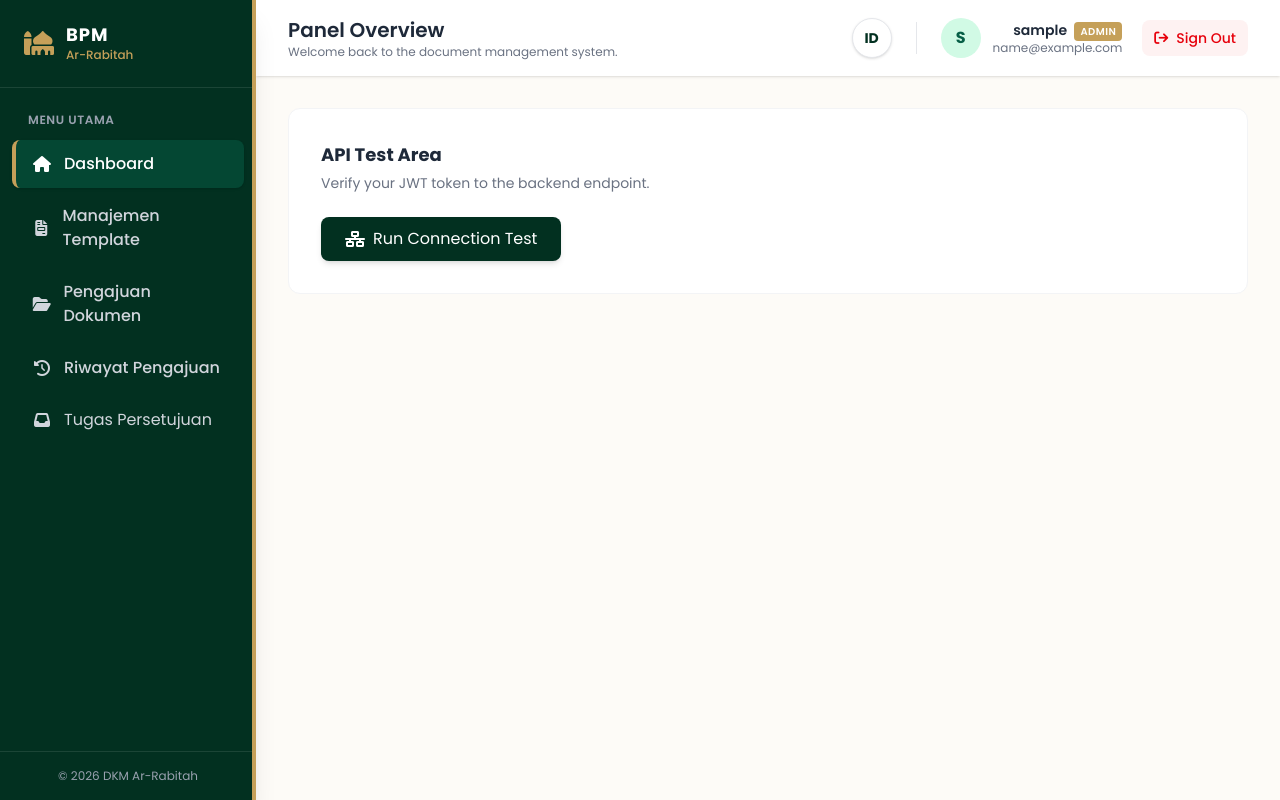
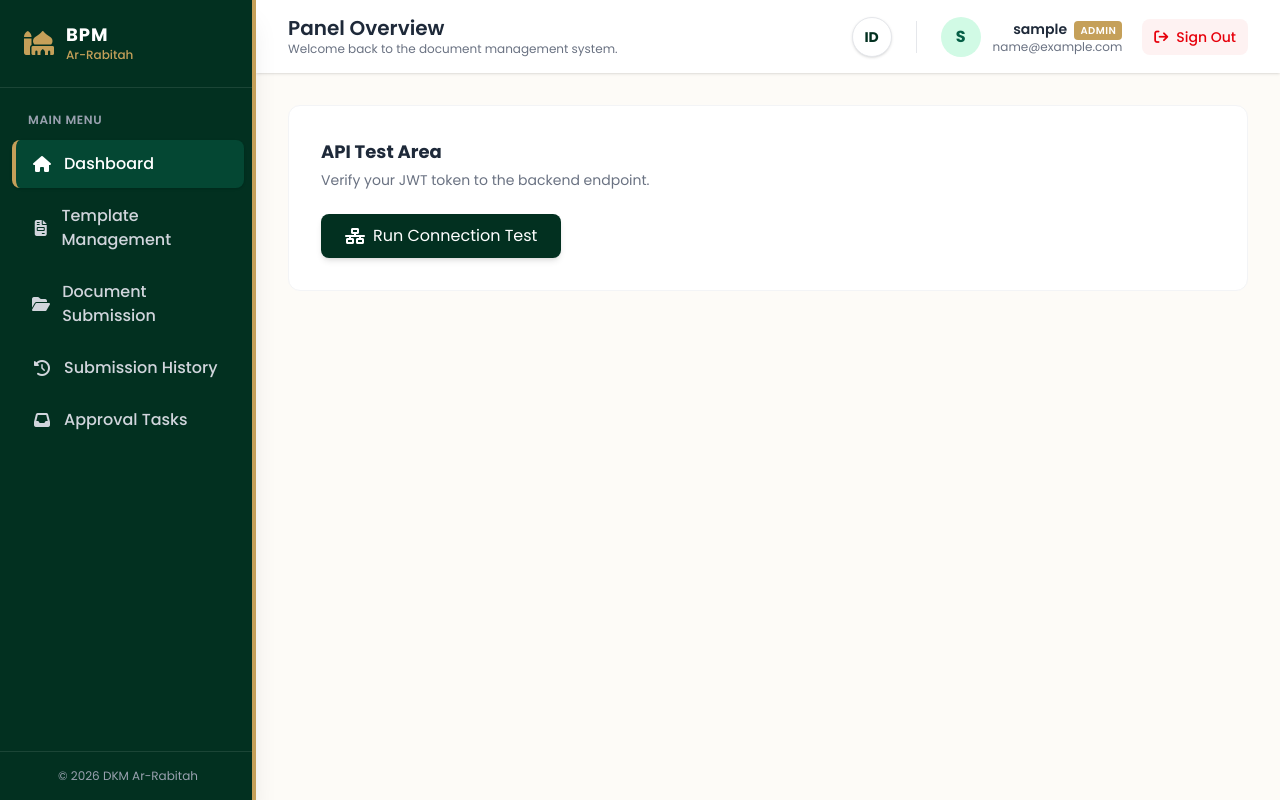
Before and after one commit to MhmdAkbar/wasiat-arrabitah-fe, a React (Vite) app: page /dashboard in a window 1280 px wide. Built offline with nearby package versions, Linux system fonts and the light colour scheme; no server answers; sample sign-in values are in the browser's storage.

Commit message:
refactor: implement humberger navbar

```diff
--- a/src/components/molecules/template/TemplateBasicInfo.jsx
+++ b/src/components/molecules/template/TemplateBasicInfo.jsx
@@ -7,13 +7,13 @@ export default function TemplateBasicInfo({ code, setCode, name, setName }) {
     <div className="grid grid-cols-1 md:grid-cols-2 gap-4 bg-white p-5 rounded-xl border border-gray-200 shadow-sm">
       <div>
         <label className="block text-sm font-semibold text-gray-700 mb-1">{t('template.code')}</label>
-        <input type="text" required placeholder="FRM-CUTI-01"
+        <input type="text" required placeholder="FRM-LEAVE-01"
           value={code} onChange={(e) => setCode(e.target.value.toUpperCase())}
           className="w-full px-4 py-2.5 border border-gray-200 rounded-lg focus:ring-2 focus:ring-mosque-primary outline-none text-sm uppercase" />
       </div>
       <div>
         <label className="block text-sm font-semibold text-gray-700 mb-1">{t('template.name')}</label>
-        <input type="text" required placeholder="Form Pengajuan Cuti"
+        <input type="text" required placeholder="Leave Request Form"
           value={name} onChange={(e) => setName(e.target.value)}
           className="w-full px-4 py-2.5 border border-gray-200 rounded-lg focus:ring-2 focus:ring-mosque-primary outline-none text-sm" />
       </div>
--- a/src/components/molecules/workflow/WorkflowStepBuilder.jsx
+++ b/src/components/molecules/workflow/WorkflowStepBuilder.jsx
@@ -6,7 +6,7 @@ export default function WorkflowStepBuilder({ approverRoles, onAdd, onRemove, on
 
   return (
     <div className="space-y-3 relative">
-      {/* Garis vertikal penghubung (UI Connector) */}
+      {/* Vertical connector line (UI Connector) */}
       <div className="absolute left-4 top-2 bottom-2 w-0.5 bg-gray-200 -z-10"></div>
 
       {approverRoles.map((item, index) => (
--- a/src/components/organisms/layout/Navbar.jsx
+++ b/src/components/organisms/layout/Navbar.jsx
@@ -2,17 +2,16 @@ import { useNavigate } from "react-router-dom";
 import { useTranslation } from "react-i18next";
 import LangToggle from "@/components/atoms/LangToggle";
 
-export default function Navbar() {
+// Terima prop toggleSidebar
+export default function Navbar({ toggleSidebar }) {
   const { t } = useTranslation();
   const navigate = useNavigate();
 
-  // Mengambil data dinamis dari localStorage yang diset saat login
   const email = localStorage.getItem("userEmail") || "admin@arrabitah.id";
   const name = localStorage.getItem("userName") || "Administrator";
   const role = localStorage.getItem("userRole") || "staff";
 
   const handleLogout = () => {
-    // Bersihkan semua data kredensial
     localStorage.removeItem("token");
     localStorage.removeItem("userEmail");
     localStorage.removeItem("userName");
@@ -21,21 +20,35 @@ export default function Navbar() {
   };
 
   return (
-    <header className="bg-white shadow-sm px-8 py-4 flex justify-between items-center sticky top-0 z-0">
-      <div>
-        <h3 className="text-xl font-semibold text-gray-800">
-          {t("dashboard.welcome_title")}
-        </h3>
-        <p className="text-xs text-gray-500">{t("dashboard.welcome_desc")}</p>
+    <header className="bg-white shadow-sm px-4 md:px-8 py-4 flex justify-between items-center z-10 shrink-0 relative">
+
+      {/* Sisi Kiri: Tombol Hamburger & Judul */}
+      <div className="flex items-center gap-4">
+        {/* Tombol Hamburger dengan efek active/klik smooth */}
+        <button
+          onClick={toggleSidebar}
+          className="md:hidden text-gray-600 hover:text-mosque-primary focus:outline-none transition-transform duration-200 active:scale-90"
+        >
+          <i className="fa-solid fa-bars text-2xl"></i>
+        </button>
+
+        <div>
+          <h3 className="text-lg md:text-xl font-semibold text-gray-800 leading-tight">
+            {t("dashboard.welcome_title")}
+          </h3>
+          <p className="text-xs text-gray-500 hidden sm:block">{t("dashboard.welcome_desc")}</p>
+        </div>
       </div>
-      <div className="flex items-center gap-6">
+
+      {/* Sisi Kanan: Profil & Logout */}
+      <div className="flex items-center gap-4 md:gap-6">
         <LangToggle />
-        <div className="h-8 w-px bg-gray-200"></div>
+        <div className="h-8 w-px bg-gray-200 hidden sm:block"></div>
         <div className="flex items-center gap-3">
-          <div className="w-10 h-10 rounded-full bg-mosque-light flex items-center justify-center text-mosque-primary font-bold uppercase">
-            {name.charAt(0)} {/* Menampilkan inisial nama */}
+          <div className="w-9 h-9 md:w-10 md:h-10 rounded-full bg-mosque-light flex items-center justify-center text-mosque-primary font-bold uppercase shrink-0">
+            {name.charAt(0)}
           </div>
-          <div className="text-sm text-right hidden md:block">
+          <div className="text-sm text-right hidden lg:block">
             <div className="font-semibold text-gray-800">
               {name}{" "}
               <span className="text-[10px] bg-mosque-gold text-white px-1.5 py-0.5 rounded-sm uppercase tracking-wider ml-1">
@@ -46,10 +59,10 @@ export default function Navbar() {
           </div>
           <button
             onClick={handleLogout}
-            className="ml-2 text-sm bg-red-50 text-red-600 px-3 py-2 rounded-lg hover:bg-red-100 transition font-medium flex items-center gap-2"
+            className="ml-1 md:ml-2 text-sm bg-red-50 text-red-600 px-3 py-2 rounded-lg hover:bg-red-100 transition-colors font-medium flex items-center gap-2"
           >
             <i className="fa-solid fa-arrow-right-from-bracket"></i>
-            <span className="hidden lg:inline">{t("dashboard.logout")}</span>
+            <span className="hidden sm:inline">{t("dashboard.logout")}</span>
           </button>
         </div>
       </div>
--- a/src/components/organisms/layout/Sidebar.jsx
+++ b/src/components/organisms/layout/Sidebar.jsx
@@ -1,59 +1,74 @@
 import { NavLink } from "react-router-dom";
 
-export default function Sidebar() {
-  // Helper function agar kode lebih bersih
+// Terima state isOpen dan fungsi closeSidebar
+export default function Sidebar({ isOpen, closeSidebar }) {
+
   const getLinkStyle = ({ isActive }) =>
-    `flex items-center gap-3 px-4 py-3 rounded-lg transition font-medium border-l-4 ${
+    `flex items-center gap-3 px-4 py-3 rounded-lg transition-all duration-200 font-medium border-l-4 ${
       isActive
-        ? "bg-mosque-primary/50 text-white border-mosque-gold shadow-sm" // Style saat Aktif
-        : "text-gray-300 hover:bg-white/10 hover:text-white border-transparent" // Style saat Biasa
+        ? "bg-mosque-primary/50 text-white border-mosque-gold shadow-sm"
+        : "text-gray-300 hover:bg-white/10 hover:text-white border-transparent"
     }`;
 
   return (
-    <aside className="w-full md:w-64 bg-mosque-dark text-white flex flex-col shadow-xl z-10 relative shrink-0">
+    <aside
+      className={`
+        fixed inset-y-0 left-0 z-50 w-64 bg-mosque-dark text-white flex flex-col shadow-xl shrink-0
+        transform transition-transform duration-300 ease-in-out will-change-transform
+        md:relative md:translate-x-0
+        ${isOpen ? "translate-x-0" : "-translate-x-full"}
+      `}
+    >
       <div className="absolute right-0 top-0 w-1 h-full bg-mosque-gold"></div>
 
-      <div className="p-6 flex items-center gap-3 border-b border-white/10">
-        <i className="fa-solid fa-mosque text-mosque-gold text-2xl"></i>
-        <div>
-          <h2 className="text-lg font-bold tracking-wider leading-tight">
-            BPM
-          </h2>
-          <p className="text-xs text-mosque-gold font-medium">Ar-Rabitah</p>
+      {/* Header Sidebar & Tombol Close (Mobile) */}
+      <div className="p-6 flex justify-between items-center border-b border-white/10">
+        <div className="flex items-center gap-3">
+          <i className="fa-solid fa-mosque text-mosque-gold text-2xl"></i>
+          <div>
+            <h2 className="text-lg font-bold tracking-wider leading-tight">BPM</h2>
+            <p className="text-xs text-mosque-gold font-medium">Ar-Rabitah</p>
+          </div>
         </div>
+
+        {/* Tombol X dengan efek rotasi smooth */}
+        <button
+          onClick={closeSidebar}
+          className="md:hidden text-gray-400 hover:text-white transition-all duration-200 hover:rotate-90 active:scale-90"
+        >
+          <i className="fa-solid fa-xmark text-2xl"></i>
+        </button>
       </div>
 
-      <nav className="mt-6 flex-1 flex flex-col gap-1 px-3">
+      {/* Menu Navigasi */}
+      <nav className="mt-6 flex-1 flex flex-col gap-1 px-3 overflow-y-auto">
         <p className="px-4 text-xs font-semibold text-gray-400 uppercase tracking-wider mb-2">
-          Menu Utama
+          Main Menu
         </p>
 
-        <NavLink to="/dashboard" className={getLinkStyle}>
+        <NavLink to="/dashboard" onClick={closeSidebar} className={getLinkStyle}>
           <i className="fa-solid fa-house w-5 text-center"></i>
           Dashboard
         </NavLink>
 
-        <NavLink to="/templates" className={getLinkStyle}>
+        <NavLink to="/templates" onClick={closeSidebar} className={getLinkStyle}>
           <i className="fa-solid fa-file-invoice w-5 text-center"></i>
-          Manajemen Template
+          Template Management
         </NavLink>
 
-        <NavLink to="/submissions/new" className={getLinkStyle}>
+        <NavLink to="/submissions/new" onClick={closeSidebar} className={getLinkStyle}>
           <i className="fa-solid fa-folder-open w-5 text-center"></i>
-          Pengajuan Dokumen
+          Document Submission
         </NavLink>
 
-        <NavLink to="/submissions/my" className={getLinkStyle}>
+        <NavLink to="/submissions/my" onClick={closeSidebar} className={getLinkStyle}>
           <i className="fa-solid fa-clock-rotate-left w-5 text-center"></i>
-          Riwayat Pengajuan
+          Submission History
         </NavLink>
 
-        <NavLink
-          to="/submissions/tasks"
-          className="flex items-center gap-3 hover:bg-white/10 px-4 py-3 rounded-lg transition text-gray-300 hover:text-white border-l-4 border-transparent"
-        >
+        <NavLink to="/submissions/tasks" onClick={closeSidebar} className={getLinkStyle}>
           <i className="fa-solid fa-inbox w-5 text-center"></i>
-          Tugas Persetujuan
+          Approval Tasks
         </NavLink>
       </nav>
 
--- a/src/layouts/DashboardLayout.jsx
+++ b/src/layouts/DashboardLayout.jsx
@@ -1,3 +1,4 @@
+import { useState } from "react";
 import { Outlet, Navigate } from "react-router-dom";
 import Sidebar from "../components/organisms/layout/Sidebar";
 import Navbar from "../components/organisms/layout/Navbar";
@@ -5,18 +6,35 @@ import Navbar from "../components/organisms/layout/Navbar";
 export default function DashboardLayout() {
   const token = localStorage.getItem("token");
 
-  // Proteksi Route Dasar
+  // State untuk mengontrol Sidebar di tampilan Mobile
+  const [isSidebarOpen, setIsSidebarOpen] = useState(false);
+
   if (!token) {
     return <Navigate to="/" replace />;
   }
 
   return (
-    <div className="min-h-screen flex flex-col md:flex-row bg-mosque-bg">
-      <Sidebar />
-      <div className="flex-1 flex flex-col overflow-x-hidden">
-        <Navbar />
-        <main className="flex-1 p-8">
-          <Outlet /> {/* Akan me-render konten Dashboard di sini */}
+    // Menggunakan h-screen dan overflow-hidden agar rapi
+    <div className="h-screen flex bg-mosque-bg overflow-hidden relative">
+
+      {/* Overlay Gelap: Selalu di-render, tapi opacity dan visibility diatur state agar transisinya smooth */}
+      <div
+        className={`fixed inset-0 bg-black/50 z-40 md:hidden transition-all duration-300 ease-in-out ${
+          isSidebarOpen ? "opacity-100 visible" : "opacity-0 invisible"
+        }`}
+        onClick={() => setIsSidebarOpen(false)}
+      ></div>
+
+      {/* Sidebar menerima state dan fungsi tutup */}
+      <Sidebar isOpen={isSidebarOpen} closeSidebar={() => setIsSidebarOpen(false)} />
+
+      <div className="flex-1 flex flex-col min-w-0">
+        {/* Navbar menerima fungsi untuk toggle menu */}
+        <Navbar toggleSidebar={() => setIsSidebarOpen(!isSidebarOpen)} />
+
+        {/* Konten utama bisa di-scroll */}
+        <main className="flex-1 p-4 md:p-8 overflow-y-auto">
+          <Outlet />
         </main>
       </div>
     </div>
```
Also changed, not shown: src/components/molecules/template/FieldItem.jsx (+7 -7 lines), src/components/molecules/workflow/WorkflowStepItem.jsx (+24 -25 lines).
